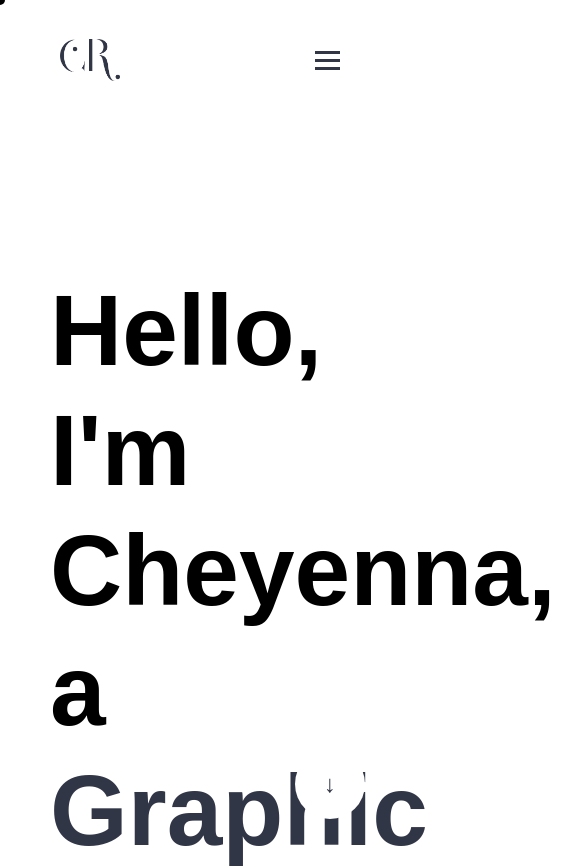
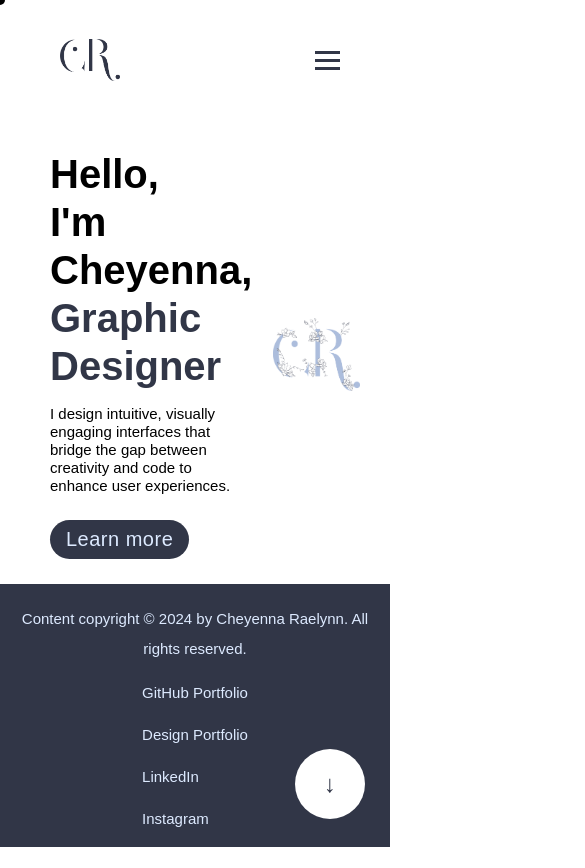
Before and after one commit to RaeOfChey/Portfolio, a React (Vite) app: page / in a window 390 px wide. Shown: the top 868 px of the page, 585 px wide, since content can reach past the window. After the commit the page ends 847 px from the top, so only its background shows below. Built offline with nearby package versions, Linux system fonts and the light colour scheme; a web font is replaced by a local one.

Commit message:
Added styles for mobile responsiveness

```diff
--- a/src/pages/HomePage.jsx
+++ b/src/pages/HomePage.jsx
@@ -22,7 +22,7 @@ const HomePage = () => {
     <header className="header-container">
   <div className="hero-text">
     <h1 className="title">
-      Hello,<br />I'm Cheyenna,<br />a <span className="animated-title">{currentTitle}</span>
+      Hello,<br />I'm Cheyenna,<br /><span className="animated-title">{currentTitle}</span>
     </h1>
     <p className="subtitle">
       I design intuitive, visually engaging interfaces that bridge the gap between creativity and code to enhance user experiences.
--- a/src/styles/AboutMe.css
+++ b/src/styles/AboutMe.css
@@ -121,8 +121,48 @@
   padding-bottom: 0px;
 }
 
+.custom-cursor {
+  position: fixed;
+  top: 0;
+  left: 0;
+  width: 10px;
+  height: 10px;
+  border-radius: 50%;
+  background-color: black;
+  pointer-events: none;
+  transition: transform 0.15s ease;
+  transform: translate(-50%, -50%);
+  z-index: 1000;
+}
+
+/* Enlarged cursor on button hover */
+.custom-cursor.cursor-hover {
+  transform: translate(-50%, -50%) scale(2);
+}
+
 
 /* Media queries: Adjustments for smaller screens */
+@media (max-width: 1145px) {
+  .about-container {
+      flex-direction: column; /* Stack columns on smaller screens */
+  }
+  .about-left {
+    width: 40%;
+  }
+
+  .about-right {
+    width: 100%;
+  }
+
+  .about-image {
+    width: 75%;
+    height: auto;
+  }
+}
+
+
+
+
 @media (max-width: 768px) {
   .about-container {
       flex-direction: column; /* Stack columns on smaller screens */
--- a/src/styles/Header.css
+++ b/src/styles/Header.css
@@ -7,13 +7,13 @@
 }
 
 .hero-text {
-  flex: 0 0 60%;
+  flex: 0 0 70%;
   text-align: left;
   font-family: "neulis-cursive", sans-serif;
 }
 
 .intro-image {
-  flex: 0 0 40%;
+  flex: 0 0 30%;
   display: flex; /* Use flexbox for centering */
   justify-content: center; /* Centers the image horizontally */
   align-items: center;
@@ -65,3 +65,72 @@
     opacity: 1;
   }
 }
+
+@media (max-width: 1920px) {
+  .title {
+    font-size: 70px;
+    margin: 0;
+    line-height: 1.2;
+  }
+  .subtitle {
+    font-size: 24px;
+    line-height: 1.2;
+  }
+}
+
+@media (max-width: 1430px) {
+  .title {
+    font-size: 60px;
+    margin: 0;
+    line-height: 1.2;
+  }
+  .subtitle {
+    font-size: 20px;
+    line-height: 1.2;
+  }
+}
+
+@media (max-width: 1290px) {
+  .title {
+    font-size: 50px;
+    margin: 0;
+    line-height: 1.2;
+  }
+  .subtitle {
+    font-size: 18px;
+    line-height: 1.2;
+  }
+}
+
+@media (max-width: 1155px) {
+  .title {
+    font-size: 40px;
+    margin: 0;
+    line-height: 1.2;
+  }
+  .subtitle {
+    font-size: 18px;
+    line-height: 1.2;
+  }
+}
+
+@media (max-width: 768px) {
+  .title {
+    font-size: 40px;
+    margin: 0;
+    line-height: 1.2;
+  }
+  .header-container {
+    margin: 0px;
+    padding-top: 0px;
+    gap:20px;
+  }
+  .subtitle {
+    font-size: 15px;
+    line-height: 1.2;
+    margin-bottom: 0px;
+  }
+  .learn-more-button {
+    margin: 0px;
+  }
+}
--- a/src/styles/Portfolio.css
+++ b/src/styles/Portfolio.css
@@ -105,3 +105,22 @@
   color: var(--color-black);
   font-weight: 600;
 }
+
+.custom-cursor {
+  position: fixed;
+  top: 0;
+  left: 0;
+  width: 10px;
+  height: 10px;
+  border-radius: 50%;
+  background-color: black;
+  pointer-events: none;
+  transition: transform 0.15s ease;
+  transform: translate(-50%, -50%);
+  z-index: 1000;
+}
+
+/* Enlarged cursor on button hover */
+.custom-cursor.cursor-hover {
+  transform: translate(-50%, -50%) scale(2);
+}
--- a/src/styles/styles.css
+++ b/src/styles/styles.css
@@ -231,25 +231,6 @@ main {
   flex: 1;
 }
 
-.custom-cursor {
-  position: fixed;
-  top: 0;
-  left: 0;
-  width: 10px;
-  height: 10px;
-  border-radius: 50%;
-  background-color: black;
-  pointer-events: none;
-  transition: transform 0.15s ease;
-  transform: translate(-50%, -50%);
-  z-index: 1000;
-}
-
-/* Enlarged cursor on button hover */
-.custom-cursor.cursor-hover {
-  transform: translate(-50%, -50%) scale(2);
-}
-
 /* Hamburger Menu Styles */
 .hamburger {
   display: none; /* Hide on larger screens */
@@ -269,9 +250,66 @@ main {
   color: var(--color-black);
 }
 
+
 /* Responsive Styles */
 
-/* Tablet (768px and below) */
+/* 1920px styles */
+@media (max-width: 1920px) {
+  main {
+    margin: 0 200px;
+  }
+  .navbar {
+    margin: 25px 200px;
+  }
+  footer {
+    margin: 50px 0px 0px 0px;
+  }
+  footer p {
+    margin: 0px 50px 0px 200px;
+    text-align: left;
+  }
+  .footer-links {
+    margin: 0px 200px 0px 50px;
+  }
+}
+
+/* 1460px styles */
+@media (max-width: 1460px) {
+  main {
+    margin: 0 125px;
+  }
+  .navbar {
+    margin: 25px 125px;
+  }
+  footer p {
+    margin: 0px 50px 0px 125px;
+    text-align: left;
+  }
+  .footer-links {
+    margin: 0px 125px 0px 50px;
+  }
+}
+
+/* 1145px styles */
+@media (max-width: 1145px) {
+  main {
+    margin: 0 75px;
+  }
+  .navbar {
+    margin: 25px 75px;
+  }
+  footer p {
+    margin: 0px 50px 0px 75px;
+    text-align: left;
+  }
+  .footer-links {
+    margin: 0px 75px 0px 50px;
+    display: flex;
+    flex-direction: column;
+  }
+}
+
+/* 768px styles */
 @media (max-width: 768px) {
   main {
     margin: 0 50px;
@@ -286,8 +324,9 @@ main {
   }
 
   .navbar {
-    margin: 20px 50px;
+    margin: 20px 50px 0px 50px;
     font-size: 16px;
+    padding-bottom: 50px;
   }
 
   .logo {
@@ -330,13 +369,21 @@ main {
   }
 
   footer {
-    flex-direction: column; /* Stack items on smaller screens */
-    align-items: flex-start; /* Align items to start */
-    padding: 20px; /* Adjust padding */
+    flex-direction: column;
+    align-items: flex-start;
+    padding: 20px;
+    margin-top: 25px;
+  }
+
+  footer p {
+    margin: 0px auto 20px auto;
+    font-size: 15px;
+    text-align: center;
   }
 
   .footer-links {
-    justify-content: flex-start; /* Align links to the start */
-    margin-top: 10px; /* Add margin for spacing */
+    justify-content: flex-start;
+    margin: auto;
+    font-size: 15px;
   }
 }
```
Also changed, not shown: 1 other file (tests, documents, lock files or other folders).
